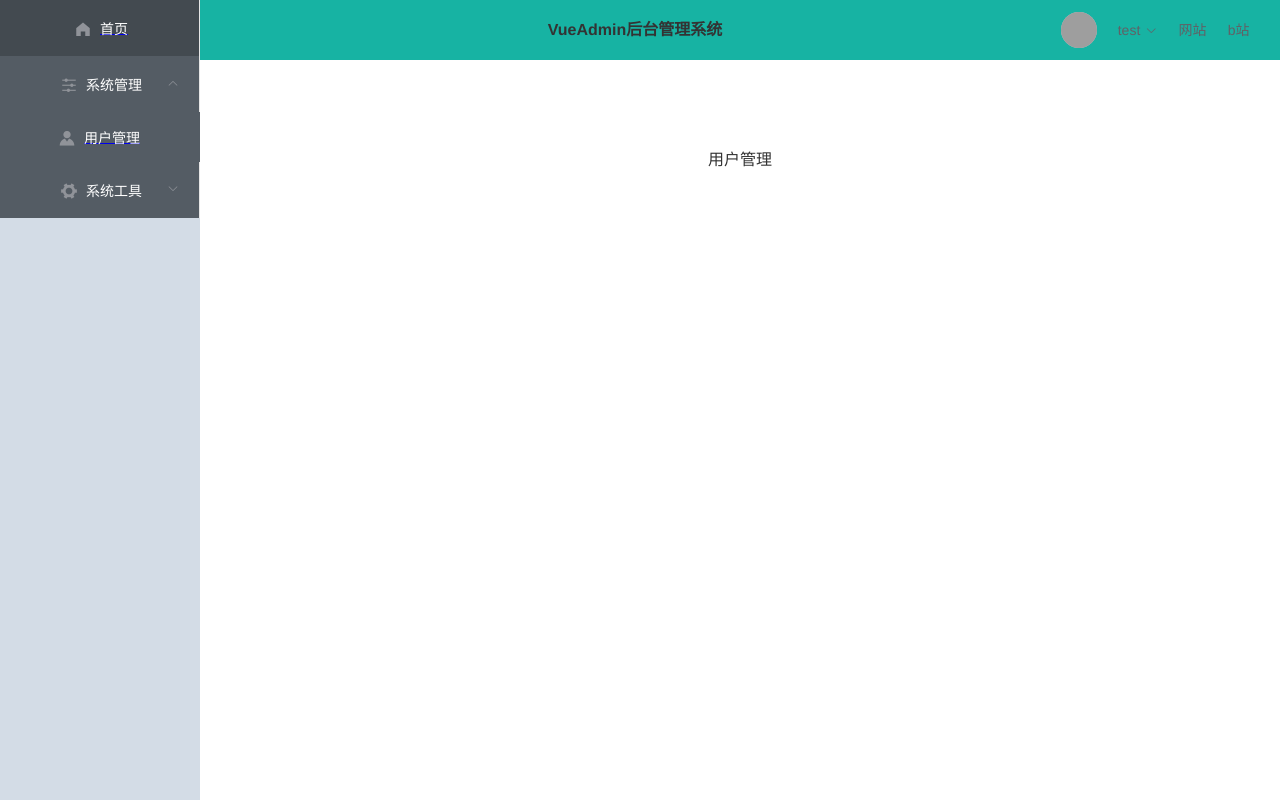
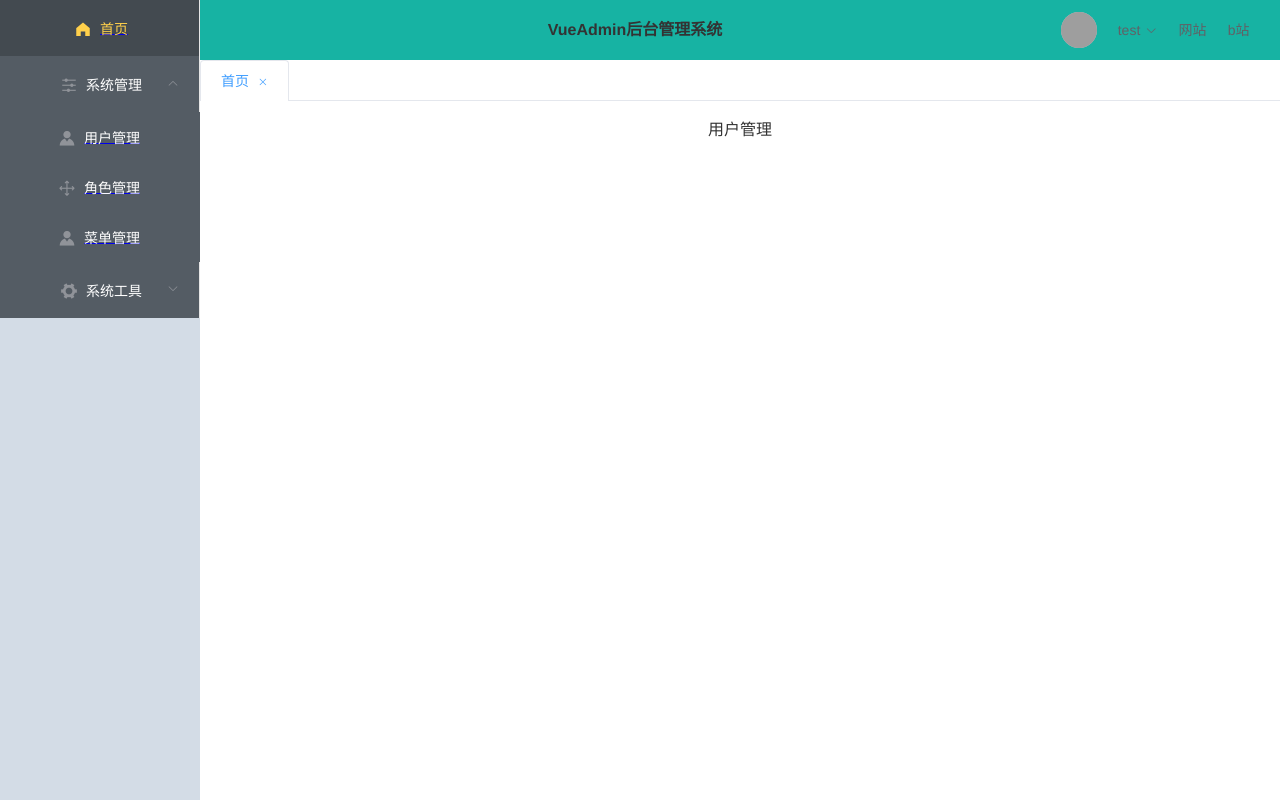
Before and after one commit to Eascaty/VueAdmin, a Vue app in the folder vueadmin-vue/: page /sys/users in a window 1280 px wide. Both pictures are taken after a click on the element "系统管理". Built offline with nearby package versions, Linux system fonts and the light colour scheme; grey boxes are pictures that could not be loaded.

Commit message:
动态标签页与导航绑定功能实现

```diff
--- a/vueadmin-vue/src/mock.js
+++ b/vueadmin-vue/src/mock.js
@@ -69,7 +69,24 @@ Mock.mock('/sys/menu/nav', 'get', () => {
                     path: '/sys/users',
                     component: 'sys/User',
                     children: []
-                }
+                },
+                {
+                    name: 'SysRole',
+                    title: '角色管理',
+                    icon: 'el-icon-rank',
+                    path: '/sys/roles',
+                    component: 'sys/Role',
+                    children: []
+                },
+                {
+                    name: 'SysMenu',
+                    title: '菜单管理',
+                    icon: 'el-icon-s-custom',
+                    path: '/sys/menus',
+                    component: 'sys/Menu',
+                    children: []
+                },
+
             ]
         },
         {
--- a/vueadmin-vue/src/store/modules/menus.js
+++ b/vueadmin-vue/src/store/modules/menus.js
@@ -9,7 +9,13 @@ export default  {
         menuList: [],
        permList: [],
 
-        hasRoutes: sessionStorage.getItem("hasRoute")
+        hasRoutes: false,
+
+        editableTabsValue: 'Index',
+        editableTabs: [{
+            title: '首页',
+            name: 'Index',
+        }]
     },
 
     mutations: {
@@ -25,7 +31,22 @@ export default  {
                 state.hasRoutes = hasRoutes
 
                 sessionStorage.setItem("hasRoute",hasRoutes)
-        }
+        } ,
+        addTab(state, tab) {
+
+           let index =  state.editableTabs.findIndex( e => e.name === tab.name )
+
+            if(index === -1){
+                    state.editableTabs.push({
+                        title: tab.title,
+                        name: tab.name,
+                    })
+            }
+
+
+
+            state.editableTabsValue = tab.name;
+        },
 
     },
 
--- a/vueadmin-vue/src/views/Home.vue
+++ b/vueadmin-vue/src/views/Home.vue
@@ -35,6 +35,7 @@
 
       </el-header>
       <el-main>
+          <Tabs></Tabs>
         <router-view></router-view>
 
       </el-main>
@@ -47,10 +48,13 @@
 <script>
 
 import SideMenu from "./inc/SideMenu";
+import Tabs from "./inc/Tabs";
+
+
 export default {
   name: "Index",
   components:{
-    SideMenu
+    SideMenu,Tabs
   },
   // methods: {
   //   handleOpen(key, keyPath) {
@@ -131,8 +135,10 @@ export default {
   /*background-color: #E9EEF3;*/
   color: #333;
   text-align: center;
-  line-height: 160px;
+  /*line-height: 160px;*/
+    padding: 0;
 }
+
 
 .el-dropdown-link {
   cursor: pointer;
--- a/vueadmin-vue/src/views/inc/SideMenu.vue
+++ b/vueadmin-vue/src/views/inc/SideMenu.vue
@@ -2,7 +2,7 @@
   <el-container>
     <el-aside width="200px">
       <el-menu
-          default-active="2"
+          :default-active="this.$store.state.menus.editableTabsValue"
           class="el-menu-vertical-demo"
 
           background-color="#545c64"
@@ -10,7 +10,7 @@
           active-text-color="#ffd04b">
 
         <router-link to="/index">
-          <el-menu-item index="Index">
+          <el-menu-item index="Index"  @click="selectMenu({name:'Index',title: '首页'})">
             <template slot="title"><i class="el-icon-s-home"></i>
               <span slot="title">首页</span>
             </template>
@@ -23,7 +23,7 @@
             <span>{{menu.title}}</span></template>
 
           <router-link :to="item.path" v-for="item in menu.children">
-          <el-menu-item :index="item.name">
+          <el-menu-item :index="item.name" @click="selectMenu(item)">
             <template slot="title">
               <i :class="item.icon"></i>
               <span slot="title">{{item.title}}</span></template>
@@ -64,7 +64,9 @@ export default {
       }
   },
   methods:{
-
+      selectMenu(item){
+        this.$store.commit("addTab",item);
+      }
   }
 
 }
--- /dev/null
+++ b/vueadmin-vue/src/views/inc/Tabs.vue
@@ -0,0 +1,71 @@
+<template>
+    <el-tabs v-model="editableTabsValue" type="card" closable @tab-remove="removeTab" @tab-click="clickTab" >
+        <el-tab-pane
+                v-for="(item, index) in editableTabs"
+                :key="item.name"
+                :label="item.title"
+                :name="item.name"
+        >
+
+        </el-tab-pane>
+    </el-tabs>
+</template>
+
+<script>
+    export default {
+        name: "Tabs.vue" ,
+            data() {
+                return {
+                    // editableTabsValue: this.$store.state.menus.editableTabsValue,
+                    // editableTabs: this.$store.state.menus.editableTabs,
+                    // tabIndex: 2
+                }
+            },
+        computed:{
+            editableTabs:{
+                get(){
+                    return this.$store.state.menus.editableTabs;
+                },
+                set(val){
+                    this.$store.state.menus.editableTabs = val
+                }
+            },
+            editableTabsValue:{
+                get(){
+                    return this.$store.state.menus.editableTabsValue;
+                },
+                set(val){
+                    this.$store.state.menus.editableTabsValue = val
+                }
+            },
+        },
+
+        methods: {
+
+                removeTab(targetName) {
+                    let tabs = this.editableTabs;
+                    let activeName = this.editableTabsValue;
+                    if (activeName === targetName) {
+                        tabs.forEach((tab, index) => {
+                            if (tab.name === targetName) {
+                                let nextTab = tabs[index + 1] || tabs[index - 1];
+                                if (nextTab) {
+                                    activeName = nextTab.name;
+                                }
+                            }
+                        });
+                    }
+
+                    this.editableTabsValue = activeName;
+                    this.editableTabs = tabs.filter(tab => tab.name !== targetName);
+                },
+            clickTab(target) {
+                    // this.$router.push({name:target.name})
+            }
+            }
+        }
+</script>
+
+<style scoped>
+
+</style>
```
